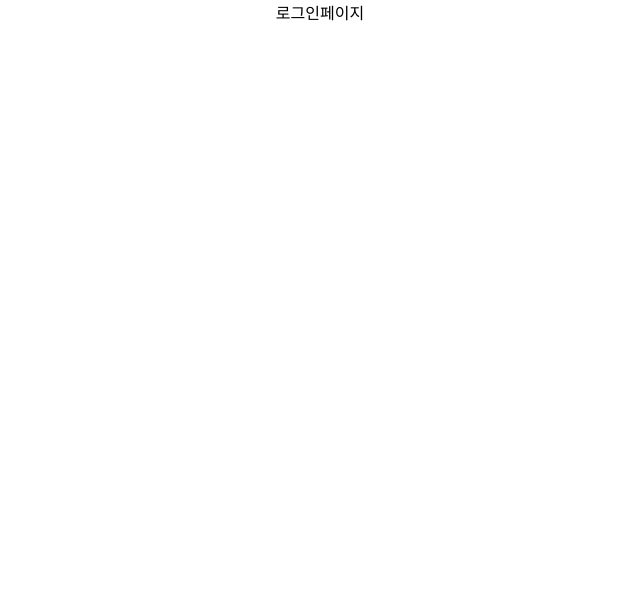
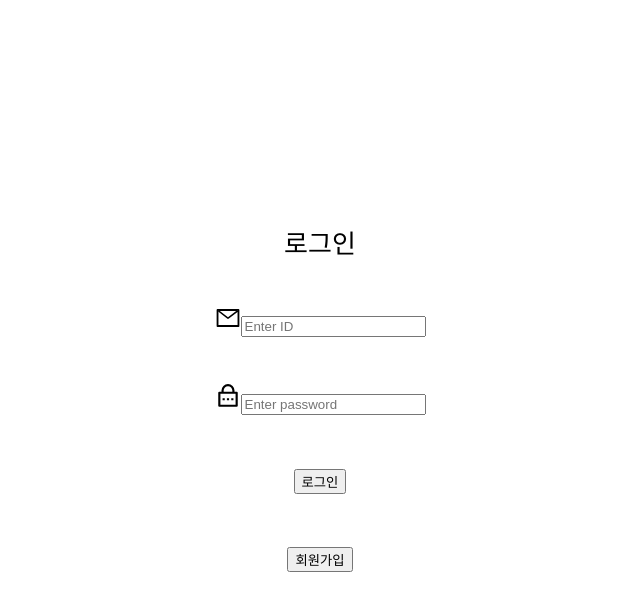
Before and after one commit to rkgh17/ToDoList_Project, a React (Create React App) app in the folder todolist/front/: page /Login in a window 1280 px wide. Shown: the top 610 px of the page, without its empty margins (320-960 px from the left). Built offline with nearby package versions, Linux system fonts and the light colour scheme.

Commit message:
Front : Login Form

```diff
--- a/todolist/front/package.json
+++ b/todolist/front/package.json
@@ -6,6 +6,7 @@
     "@testing-library/jest-dom": "^5.16.5",
     "@testing-library/react": "^13.4.0",
     "@testing-library/user-event": "^13.5.0",
+    "axios": "^1.3.4",
     "react": "^18.2.0",
     "react-dom": "^18.2.0",
     "react-icons": "^4.7.1",
--- a/todolist/front/src/routes/Login.js
+++ b/todolist/front/src/routes/Login.js
@@ -1,5 +1,103 @@
+import { useState } from "react";
+import { Link } from "react-router-dom";
+import { AiOutlineMail } from "react-icons/ai";
+import { RiLockPasswordLine } from "react-icons/ri";
+import axios from "axios";
+
 function Login() {
-  return <div className="Main">로그인페이지</div>;
+  const [inputId, setInputId] = useState("");
+  const [inputPw, setInputPw] = useState("");
+
+  const handleInputId = (e) => {
+    setInputId(e.target.value);
+  };
+
+  const handleInputPw = (e) => {
+    setInputPw(e.target.value);
+  };
+
+  const onClickLogin = () => {
+    console.log("로그인 수행");
+    console.log("아이디 : ", inputId);
+    console.log("비밀번호 : ", inputPw);
+
+    axios
+      .post("http://localhost:8080/api/login", {
+        id: inputId,
+        passwd: inputPw,
+      })
+      .then((res) => {
+        console.log(res);
+        console.log("res.data.userId :: ", res.data.userId);
+        console.log("res.data.msg :: ", res.data.msg);
+
+        // 유효검증
+        if (res.data.email === undefined) {
+          // id 일치하지 않는 경우 userId = undefined, msg = '입력하신 id 가 일치하지 않습니다.'
+          console.log("======================", res.data.msg);
+          alert("입력하신 id 가 일치하지 않습니다.");
+        } else if (res.data.email === null) {
+          // id는 있지만, pw 는 다른 경우 userId = null , msg = undefined
+          console.log(
+            "======================",
+            "입력하신 비밀번호 가 일치하지 않습니다."
+          );
+          alert("입력하신 비밀번호 가 일치하지 않습니다.");
+        } else if (res.data.email === inputId) {
+          // id, pw 모두 일치 userId = userId1, msg = undefined
+          console.log("======================", "로그인 성공");
+          sessionStorage.setItem("user_id", inputId); // sessionStorage에 id를 user_id라는 key 값으로 저장
+          sessionStorage.setItem("name", res.data.name); // sessionStorage에 id를 user_id라는 key 값으로 저장
+        }
+
+        // 작업 완료 되면 페이지 이동(새로고침)
+        document.location.href = "/";
+      })
+      .catch();
+  };
+
+  return (
+    <div className="Main">
+      <header className="Header">
+        <div>로그인</div>
+        <div>
+          <div>
+            <AiOutlineMail />
+            <input
+              type="id"
+              className="form-control"
+              placeholder="Enter ID"
+              name="input_id"
+              value={inputId}
+              onChange={handleInputId}
+            />
+          </div>
+
+          <div>
+            <RiLockPasswordLine />
+            <input
+              type="password"
+              className="form-control"
+              placeholder="Enter password"
+              name="input_pw"
+              value={inputPw}
+              onChange={handleInputPw}
+            />
+          </div>
+        </div>
+
+        <div>
+          <button type="button" onClick={onClickLogin} className="">
+            로그인
+          </button>
+        </div>
+
+        <div>
+          <button className="">회원가입</button>
+        </div>
+      </header>
+    </div>
+  );
 }
 
 export default Login;
--- a/todolist/front/src/routes/Main.js
+++ b/todolist/front/src/routes/Main.js
@@ -7,15 +7,16 @@ import { FcTodoList } from "react-icons/fc";
 function Main() {
   return (
     <div className="Main">
-      <header className="Header">
+      <header className="Header_main">
         <h2 style={{ color: "blue" }}>
           <FcTodoList size="180" /> <br />
           To - Do - List
         </h2>
-        <Link to="/Login">
-          <button className="">로그인</button>
-        </Link>
       </header>
+
+      <Link to="/login">
+        <button className="">로그인</button>
+      </Link>
     </div>
   );
 }
--- a/todolist/front/src/routes/Routes.css
+++ b/todolist/front/src/routes/Routes.css
@@ -1,5 +1,15 @@
 .Main {
   text-align: center;
+}
+
+.Header_main {
+  min-height: 75vh;
+  display: flex;
+  flex-direction: column;
+  align-items: center;
+  justify-content: center;
+  font-size: calc(10px + 2vmin);
+  line-height: 500%; /*줄간격*/
 }
 
 .Header {
@@ -9,5 +19,5 @@
   align-items: center;
   justify-content: center;
   font-size: calc(10px + 2vmin);
-  line-height: 500%; /*줄간격*/
+  line-height: 300%;
 }
```
Also changed, not shown: 1 other file (tests, documents, lock files or other folders).
